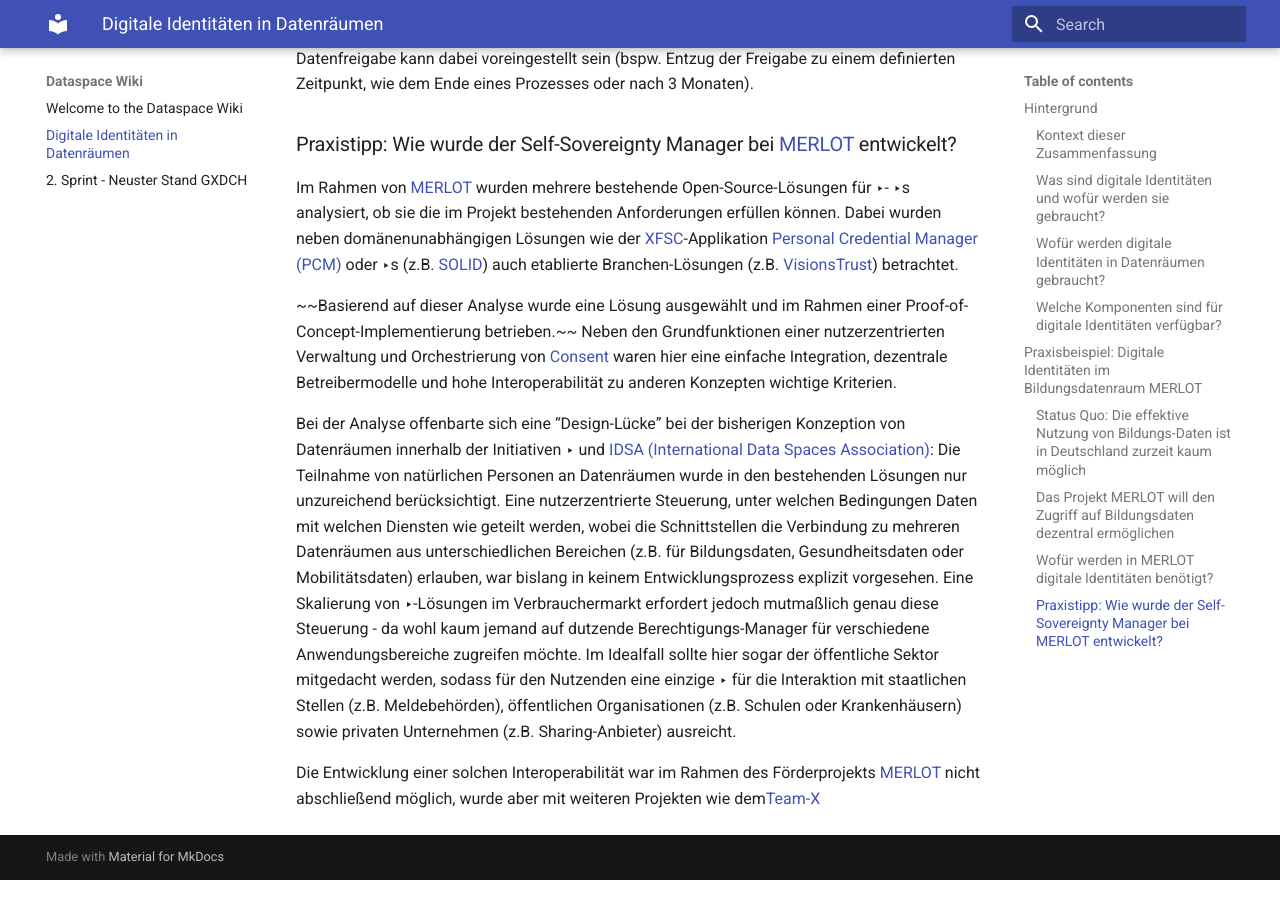
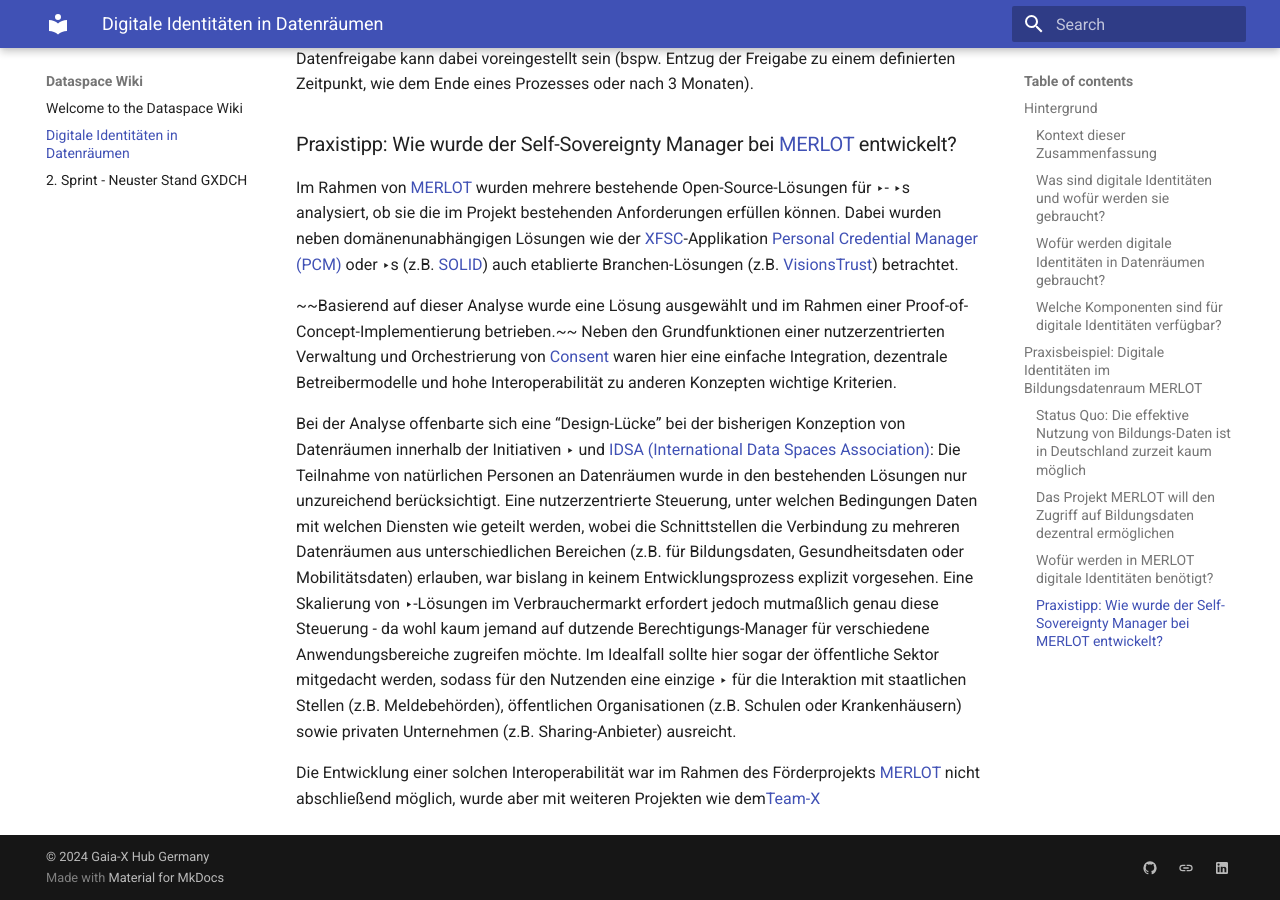
Before and after one commit to Gaia-X-Hub-Germany/Data-Space-Wiki, an MkDocs documentation site: the page built from docs/Digital Identitäten.md, in a window 1280 px wide and 900 px high, scrolled down 4467 px. Built offline with MkDocs 1.6.1 and Material for MkDocs 9.7.7, drawn with Linux system fonts in a browser that asks for light colours.

Commit message:
add copyright and social links

```diff
--- a/mkdocs.yml
+++ b/mkdocs.yml
@@ -1,2 +1,14 @@
 site_name: Dataspace Wiki
-theme: material
+theme:
+  name: material
+  language: en
+extra:
+  social:
+    - icon: material/github
+      link: https://github.com/Gaia-X-Hub-Germany/dataspacewiki
+    - icon: material/link
+      link: https://gaia-x-hub.de/en/
+    - icon: material/linkedin
+      link: https://www.linkedin.com/company/gaia-x-hub-germany/
+copyright: |
+  &copy; 2024 <a href="https://www.linkedin.com/company/gaia-x-hub-germany/"  target="_blank" rel="noopener">Gaia-X Hub Germany</a>
```
